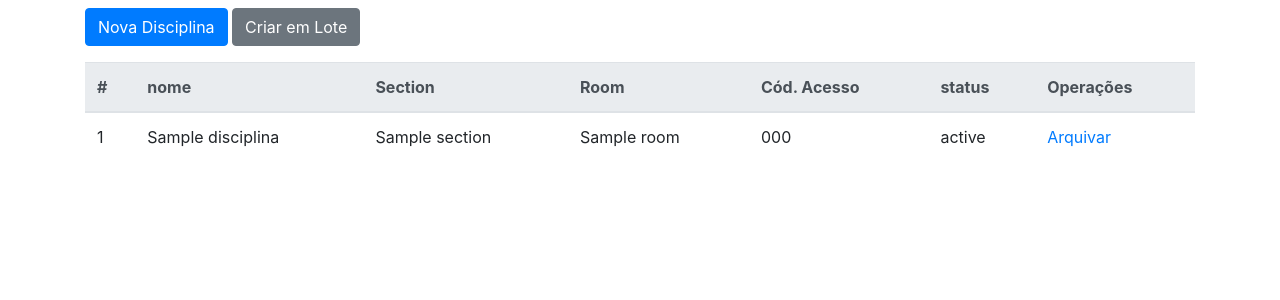
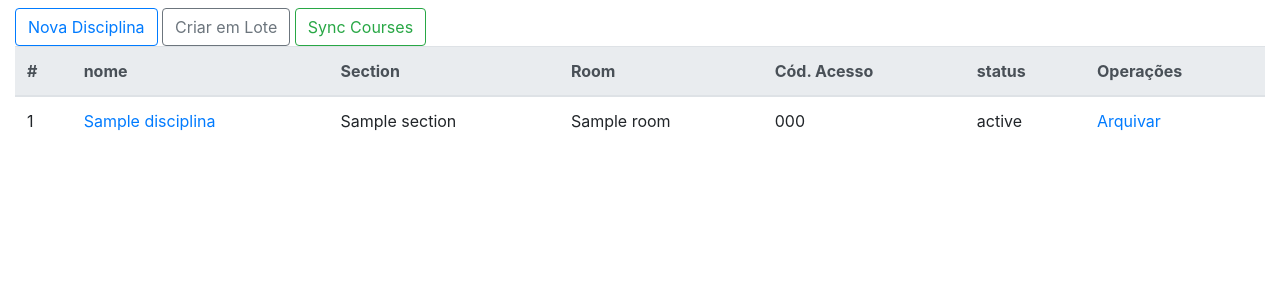
Before and after one commit to rogerio410/classroom, a Flask app: template classroomanager/templates/disciplinas.html in a window 1280 px wide. Shown: the part 48-348 px from the top of the page. Run offline with Flask 2, Linux system fonts and the light colour scheme; the template is opened without the code that fills it: most values are stand-ins (such as "Sample title", 1, 10 or a date in 2020); some libraries are stand-ins or nearby versions.

Commit message:
HTML/CSS minor changes

```diff
--- a/classroomanager/templates/base.html
+++ b/classroomanager/templates/base.html
@@ -16,10 +16,11 @@
         <header>
             <h1>Classroom Manager</h1>
             {% if session.profile %}
-                <img src="{{ session.profile.picture }}" class="rounded-circle" alt="profile image" width="25px">
-                {{ session.profile.name }}
-                ({{ session.profile.email }} )
-                <a href="/logout">Sair</a>
+                    <p>
+                        <img src="{{ session.profile.picture }}" class="rounded-circle" alt="profile image" width="25px">
+                        {{ session.profile.name }} <a href="/logout">Logout</a><br>
+                        {{ session.profile.email }}
+                    </p>
             {% endif %}
         </header>
 
@@ -28,11 +29,9 @@
                 {{ msg|e }}
             </div>
         {% endfor %}
-        <div class="container">
             {% block content %}
                 <p>Conteúdo Principal</p>
             {% endblock %}
-        </div>
     </div>
 
 
--- a/classroomanager/templates/disciplinas.html
+++ b/classroomanager/templates/disciplinas.html
@@ -1,10 +1,11 @@
 {% extends 'base.html' %}
 
 {% block content %}
-    <p>
-        <a href="/disciplina" class="btn btn-primary">Nova Disciplina</a>
-        <a href="/disciplinas_lote" class="btn btn-secondary">Criar em Lote</a>
-    </p>
+    <div>
+        <a href="/disciplina" class="btn btn-outline-primary">Nova Disciplina</a>
+        <a href="/disciplinas_lote" class="btn btn-outline-secondary">Criar em Lote</a>
+        <a href="/sync_all" type="button" class="btn btn-outline-success">Sync Courses</a>
+    </div>
     <table class="table">
         <thead class="thead-light">
             <tr>
@@ -21,7 +22,7 @@
             {% for disciplina in disciplinas %}
                 <tr>
                     <td>{{ loop.index }}</td>
-                    <td>{{ disciplina.name }}</td>
+                    <td><a href="{{ disciplina.alternateLink }}" target="_blank">{{ disciplina.name }}</a> </td>
                     <td>{{ disciplina.section }} </td>
                     <td>{{ disciplina.room }} </td>
                     <td>{{ disciplina.enrollmentCode }}</td>
```
